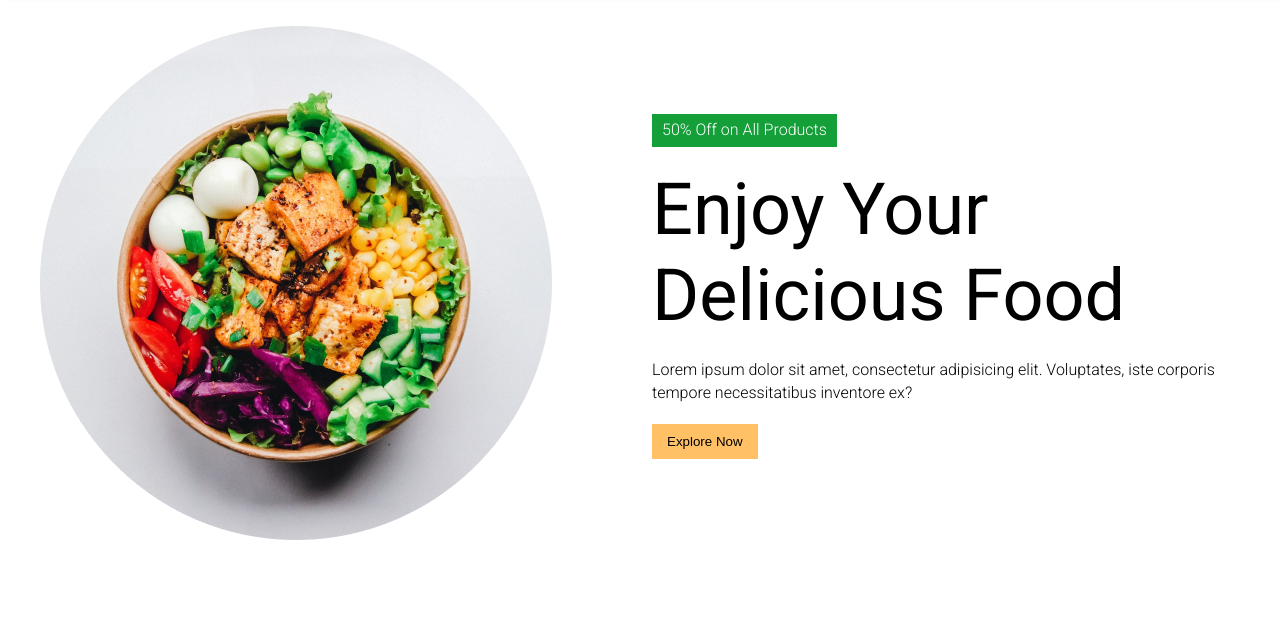
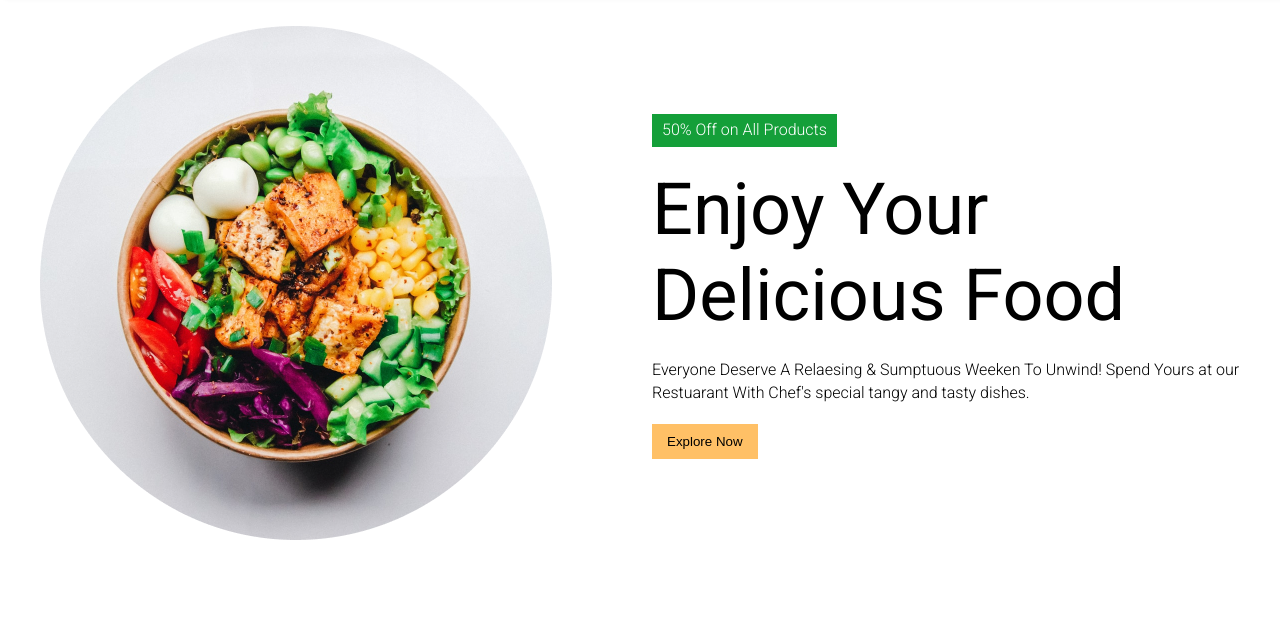
Before and after one commit to purbakundu/Projects, a plain HTML site: page index.html in a window 1280 px wide. Shown: the part 108-752 px from the top of the page. Drawn offline with Linux system fonts and the light colour scheme.

Commit message:
change in description

```diff
--- a/index.html
+++ b/index.html
@@ -32,8 +32,8 @@
           <div class="tag">50% Off on All Products</div>
           <h1>Enjoy Your Delicious Food</h1>
           <p>
-            Lorem ipsum dolor sit amet, consectetur adipisicing elit.
-            Voluptates, iste corporis tempore necessitatibus inventore ex?
+            Everyone Deserve A Relaesing & Sumptuous Weeken To Unwind!
+            Spend Yours at our Restuarant With Chef's special tangy and tasty dishes.
           </p>
           <button class="explore_btn">Explore Now</button>
         </div>
```
